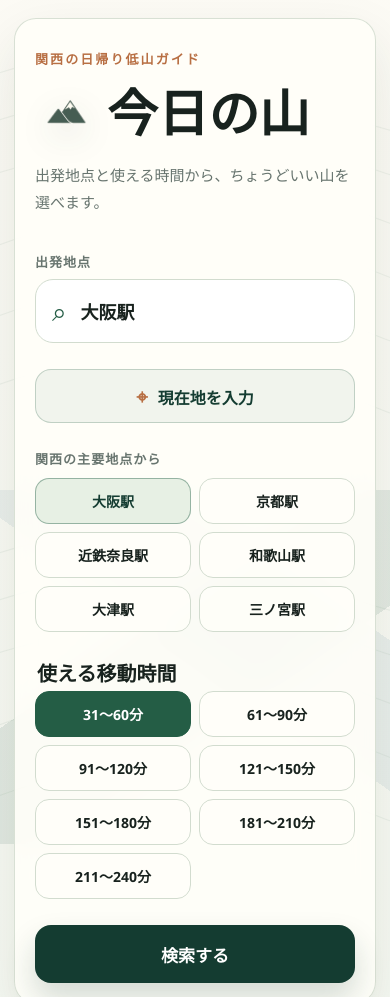
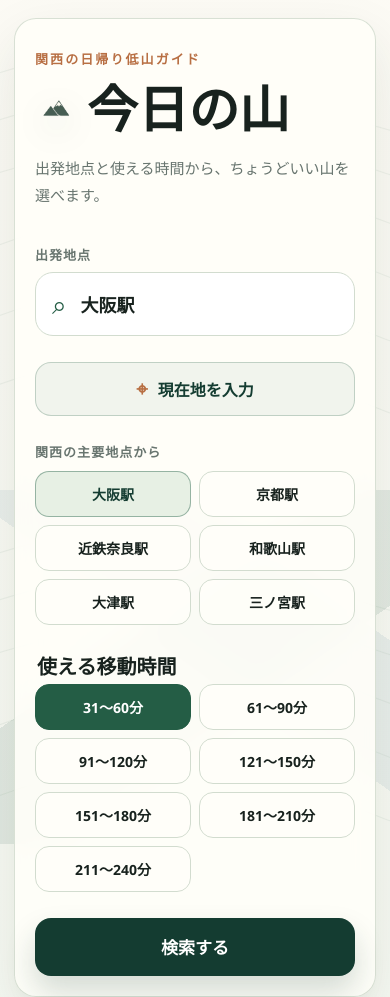
Before and after one commit to take-creator/kyou-no-yama, a website: page outputs/index.html in a window 390 px wide. Shown: the top 997 px of the page. Drawn offline with Linux system fonts and the light colour scheme; a web font is replaced by a local one.

Commit message:
Align home icon and title size

```diff
--- a/outputs/styles.css
+++ b/outputs/styles.css
@@ -170,6 +170,8 @@ main {
 }
 
 .home-title-row {
+  --home-title-size: clamp(42px, 7vw, 76px);
+
   display: flex;
   align-items: center;
   gap: clamp(10px, 1.8vw, 16px);
@@ -178,8 +180,8 @@ main {
 .home-mountain-image {
   display: block;
   flex: 0 0 auto;
-  width: clamp(64px, 10vw, 96px);
-  height: clamp(64px, 10vw, 96px);
+  width: var(--home-title-size);
+  height: var(--home-title-size);
   object-fit: contain;
   object-position: center;
   filter: drop-shadow(0 10px 16px rgba(30, 46, 38, 0.14));
@@ -189,7 +191,7 @@ main {
   margin: 0;
   max-width: 420px;
   color: var(--ink);
-  font-size: clamp(42px, 7vw, 76px);
+  font-size: var(--home-title-size);
   font-weight: 900;
   line-height: 1.08;
   letter-spacing: 0;
@@ -1106,11 +1108,6 @@ main {
     min-height: 0;
   }
 
-  .home-mountain-image {
-    width: 62px;
-    height: 62px;
-  }
-
   .cards {
     grid-template-columns: 1fr;
   }
```
